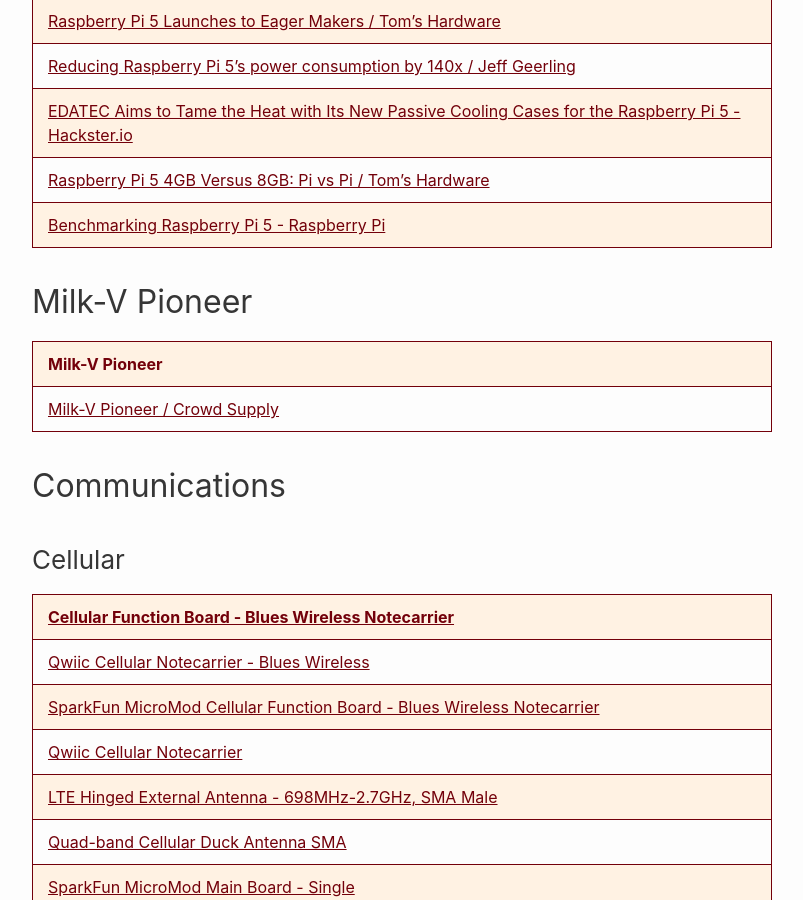
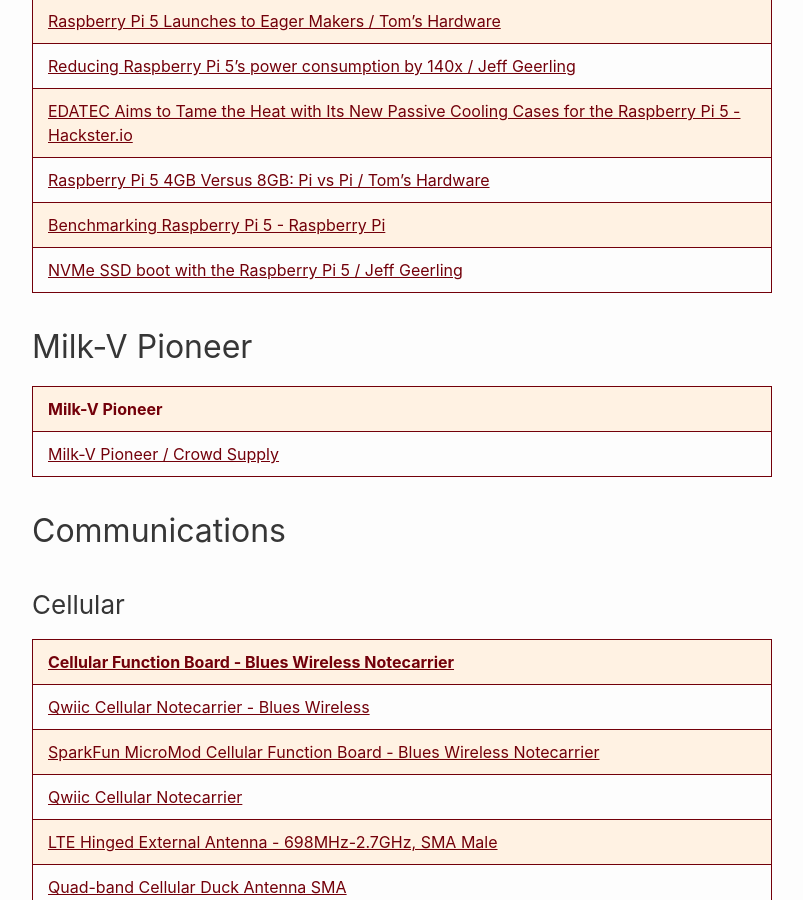
Before and after one commit to RalphHightower/RalphHightower, a Jekyll site: the page built from Home/HardwareProjects.md, in a window 1280 px wide and 900 px high, scrolled down 7843 px. Shown: the whole window, without its empty margins (238-1041 px from the left). Built offline with Jekyll 4.4.1, drawn with Linux system fonts in a browser that asks for light colours; our own code applies the rules of GitHub Pages for plain Markdown files.

Commit message:
[docs](web): HardwareProjects(NVMe SSD boot)

```diff
--- a/Home/HardwareProjects.md
+++ b/Home/HardwareProjects.md
@@ -155,6 +155,7 @@ Expansion options
 | [EDATEC Aims to Tame the Heat with Its New Passive Cooling Cases for the Raspberry Pi 5 - Hackster\.io](https://www.hackster.io/news/edatec-aims-to-tame-the-heat-with-its-new-passive-cooling-cases-for-the-raspberry-pi-5-b8eb12804185 ) |
 | [Raspberry Pi 5 4GB Versus 8GB: Pi vs Pi / Tom's Hardware](https://www.tomshardware.com/raspberry-pi/raspberry-pi-5-4gb-versus-8gb ) |
 | [Benchmarking Raspberry Pi 5 - Raspberry Pi](https://www.raspberrypi.com/news/benchmarking-raspberry-pi-5/ ) |
+| [NVMe SSD boot with the Raspberry Pi 5 / Jeff Geerling](https://www.jeffgeerling.com/blog/2023/nvme-ssd-boot-raspberry-pi-5 ) |
 
 ## Milk-V Pioneer
 
```
